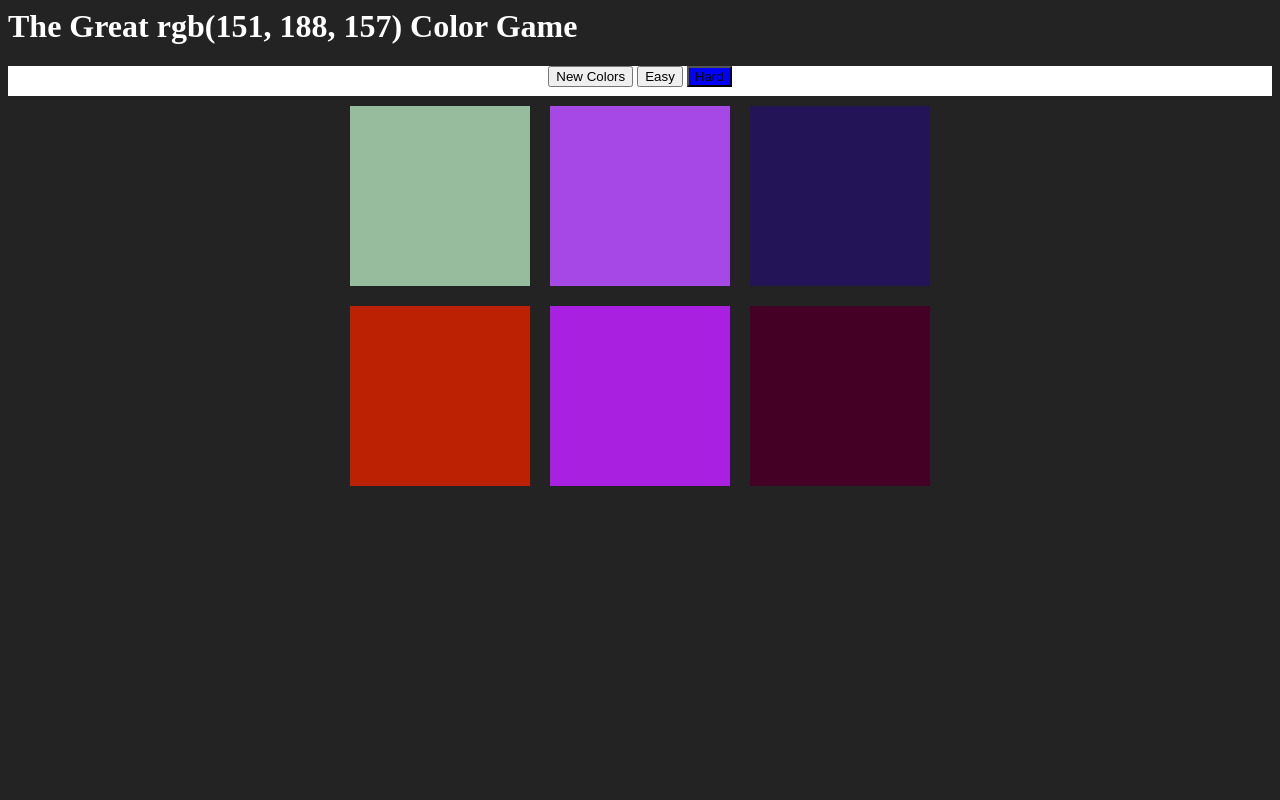
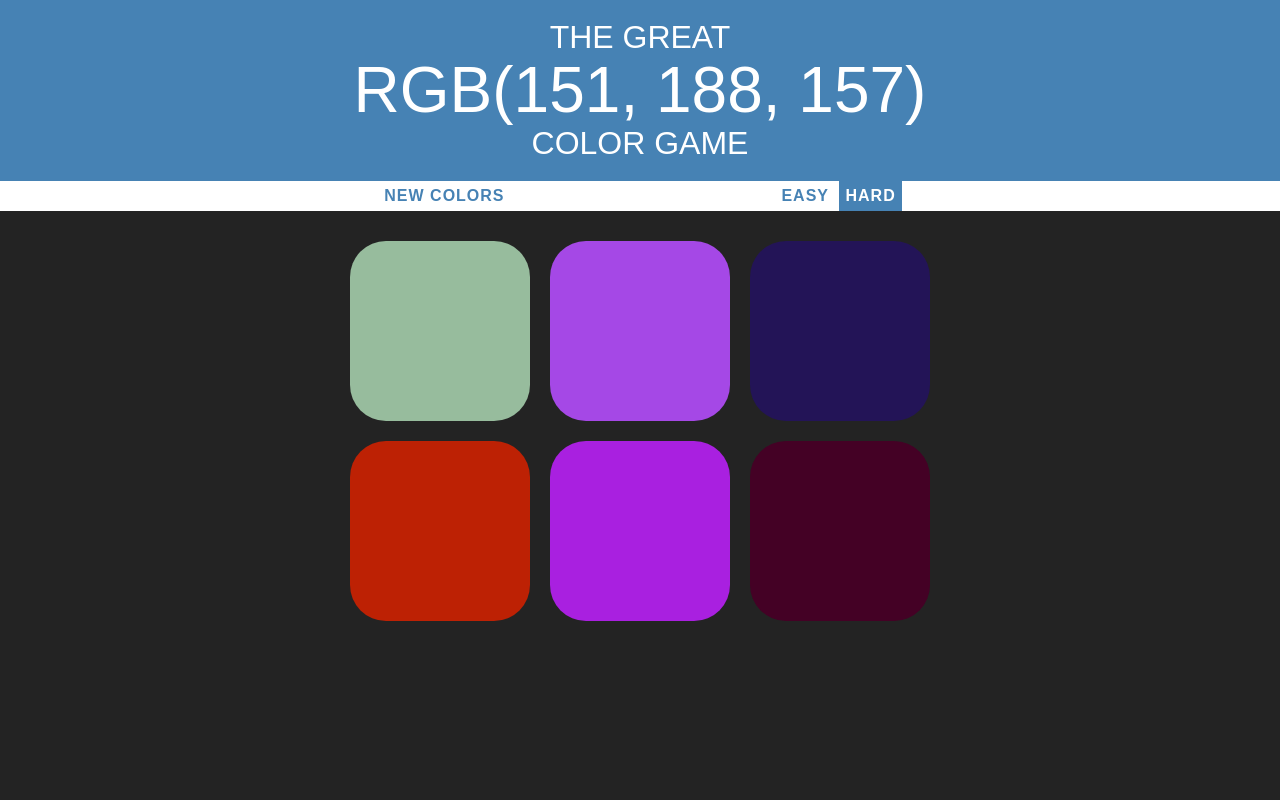
Before and after one commit to teoespero/dom-js-color-game, a PHP site: page /index.html in a window 1280 px wide. Run offline with PHP 8.4, Linux system fonts and the light colour scheme.

Commit message:
added some UI enhancements

```diff
--- a/color-game.css
+++ b/color-game.css
@@ -6,6 +6,8 @@
 
 body {
 	background-color: #232323;
+	margin: 0;
+	font-family: 'Montserrat', sans-serif;
 }
 
 .square {
@@ -14,19 +16,35 @@ body {
 	padding-bottom: 30%;
 	float: left;
 	margin: 1.66%;
+	border-radius: 20%;
+	transition: background 0.6s;
+	-webkit-transition: background 0.6s;
+	-moz-transition: background 0.6s;
 }
 
 #container {
 	width: 600px;
-	margin: 0 auto;
+	margin: 20px auto;
 }
 
 h1 {
 	color: white;
+	text-align: center;
+	line-height: 1.1;
+	background: steelblue;
+	margin: 0;
+	font-weight: normal;
+	text-transform: uppercase;
+	padding: 20px 0;
 }
 
 span {
 	color: white;
+}
+
+#message {
+	display: inline-block;
+	width: 20%;
 }
 
 #stripe {
@@ -37,5 +55,30 @@ span {
 }
 
 .selected {
-	background: blue;
+	color: white;
+	background: steelblue;
 }
+
+#colorDisplay {
+	font-size: 200%;
+}
+
+button {
+	border: none;
+	background: none;
+	font-family: 'Montserrat', sans-serif;
+	text-transform: uppercase;
+	height: 100%;
+	font-weight: 700;
+	color: steelblue;
+	letter-spacing: 1px;
+	font-size: inherit;
+	transition: all 0.3s;
+	-webkit-transition: all 0.3s;
+	-moz-transition: all 0.3s;
+}
+
+button:hover {
+	color: white;
+	background: steelblue;
+}
--- a/color-game.js
+++ b/color-game.js
@@ -13,7 +13,7 @@
 // player is on - HARD (6) or EASY (3)
 var numberOfSquares = 6;
 
-
+// the vars declared here sets the defaults on the system
 var colors = generateRandomColors(numberOfSquares);
 var squares = document.querySelectorAll(".square");
 var pickedColor = pickColor();
@@ -26,6 +26,7 @@ var btnHard = document.querySelector("#btnHard");
 
 
 
+// EASY mode (3 colors)
 btnEasy.addEventListener("click", function(){
 
 	// set the mode
@@ -59,6 +60,7 @@ btnEasy.addEventListener("click", function(){
 	}
 });
 
+// HARD mode (6 colors)
 btnHard.addEventListener("click", function(){
 
 	// set the mode
@@ -105,7 +107,7 @@ resetButton.addEventListener("click", function(){
 	for (var counter = 0; counter < squares.length; counter++){
 		squares[counter].style.backgroundColor = colors[counter];
 	}
-	h1.style.backgroundColor = "#232323";
+	h1.style.backgroundColor = "steelblue";
 });
 
 colorDisplay.textContent = pickedColor;
--- a/index.html
+++ b/index.html
@@ -15,10 +15,15 @@
 			<meta charset="utf-8">
 			<title>teoespero.com | Javascript Programming - DOM Color Game </title>
 			<meta name="description" content="">
+			<link href="https://fonts.googleapis.com/css?family=Raleway" rel="stylesheet">
   			<meta name="author" content="teoespero">
 	</head>
 	<body>
-		<h1>The Great <span id="colorDisplay">RGB</span> Color Game</h1>
+		<h1>The Great
+		<br>
+		<span id="colorDisplay">RGB</span>
+		<br>
+		Color Game</h1>
 
 		<div id="stripe">
 			<button id="resetGame">New Colors</button>
```
